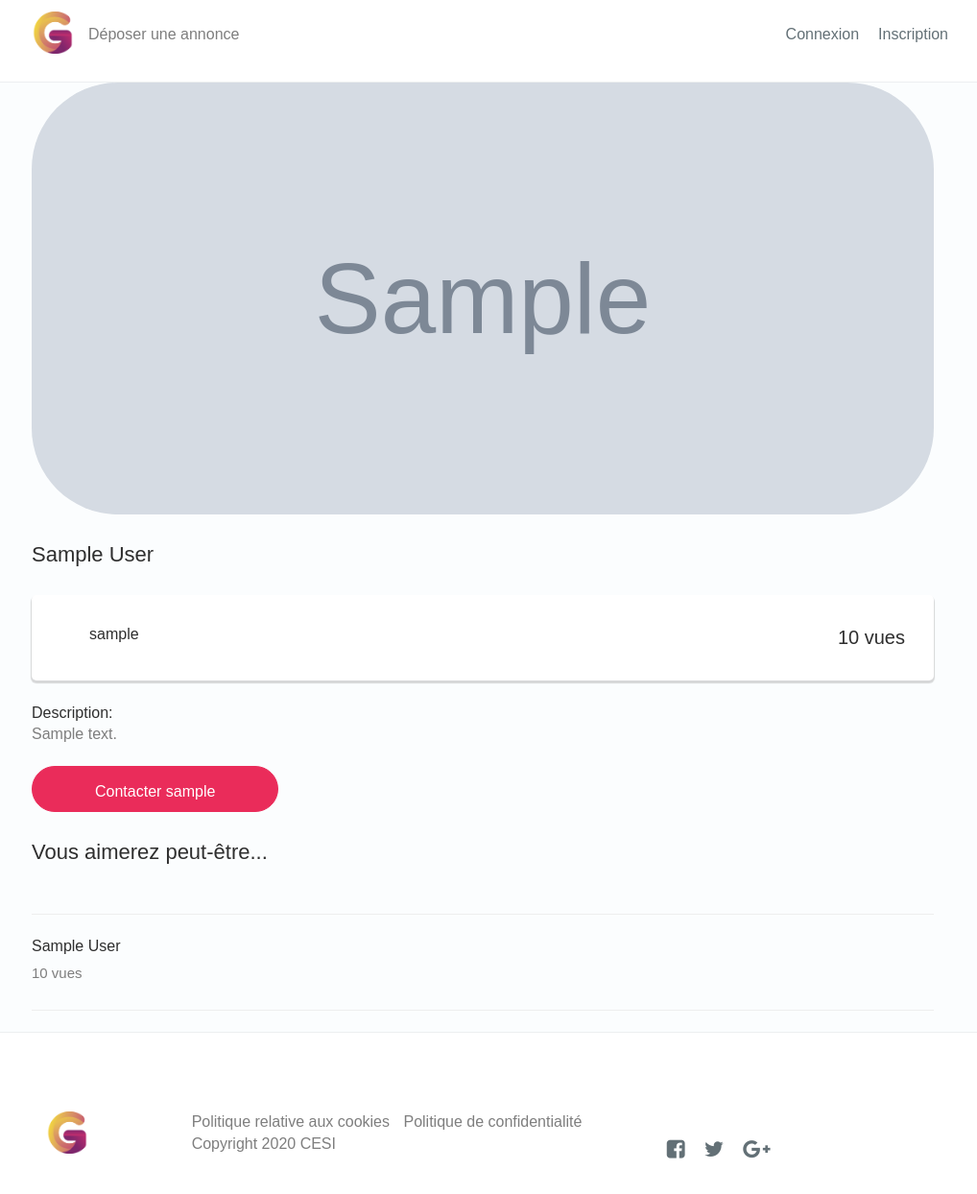
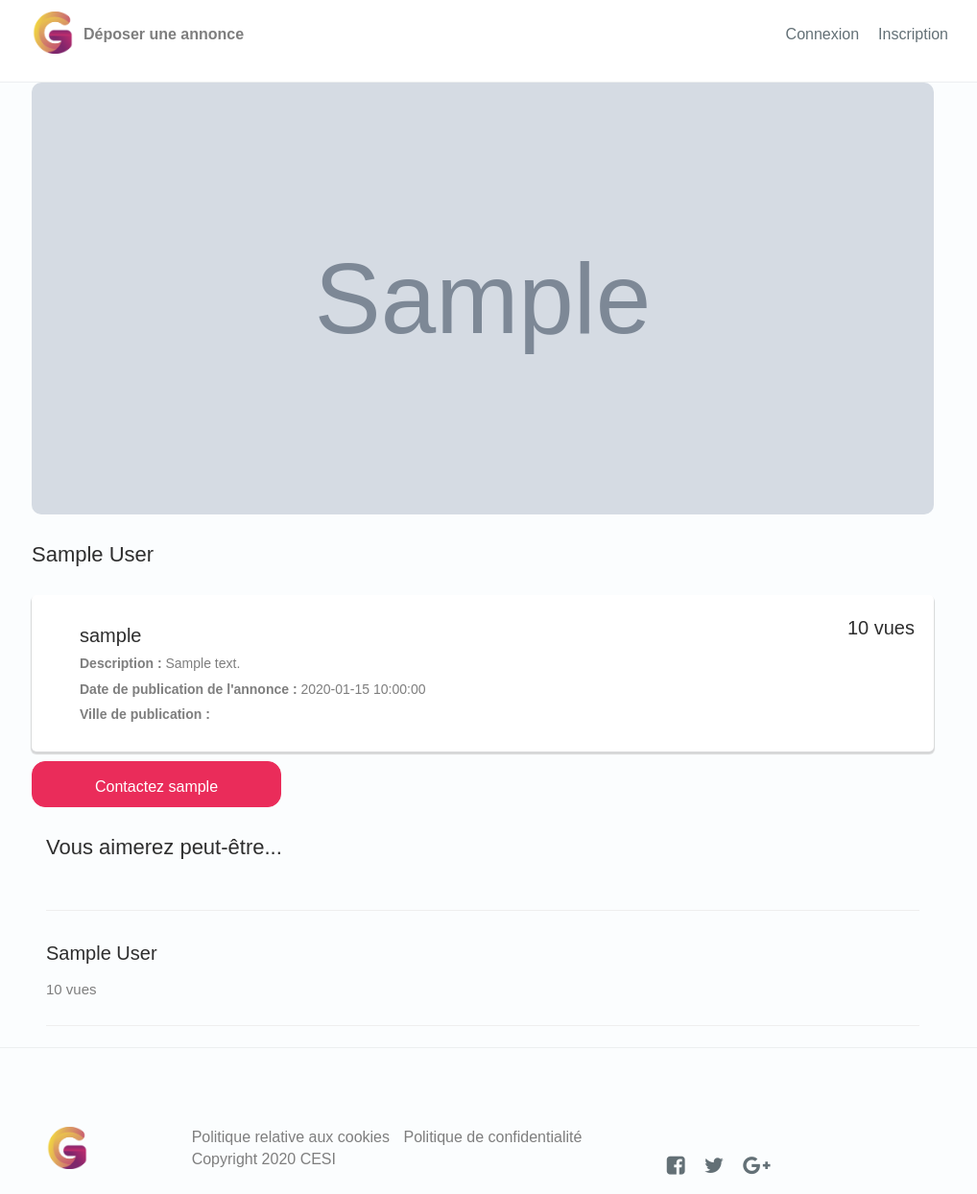
Before and after one commit to ProjetDocker-Ogungbemi-DI-Loreto/app-vide-grenier, a PHP site: page /posts/product/1 in a window 1280 px wide. Shown: the top 1244 px of the page at 96% size, without its empty margins (137-1155 px from the left). Before the commit the page ends 1207 px from the top, so only its background shows below. Run offline with PHP 8.4, Linux system fonts and the light colour scheme; tables that the repository leaves empty or names only in its code hold one stand-in row (values such as "Sample post"); grey boxes marked "Sample" are stand-in pictures; some libraries are stand-ins or nearby versions; some web fonts are replaced.

Commit message:
fix(App,Views,style):#31 amelioration de l'interface utilisateur

```diff
--- a/www/App/Views/Product/Show.html
+++ b/www/App/Views/Product/Show.html
@@ -33,7 +33,16 @@
                 <div class="author">
                     <div class="author-head">
                         <div class="sv-name">
-                            <div><a href="#">{{ article.username }}</a></div>
+                            <div><h4><a href="#">{{ article.username }}</a></h4></div>
+                            <div class="info-content">
+                                <h6><strong>Description : </strong> {{article.description}} </h6>
+                            </div>
+                            <div class="info-content">
+                                <h6><strong>Date de publication de l'annonce : </strong> {{article.published_date}}</h6>
+                            </div>
+                            <div class="info-content">
+                                <h6> <strong>Ville de publication : </strong>  {{article.ville}}</h6>
+                            </div>
                         </div>
                     </div>
 
@@ -43,21 +52,13 @@
                             {{ article.views }} vues
                         </div>
                     </div>
-                    <div class="clearfix"></div>
-                </div>
-                <div class="info">
-                    <div class="info-content">
-                        <h4>Description:</h4>
-                        <p>{{article.description}}</p>
-                    </div>
-                    <div class="u-area mt-small">
-                        <a name="submit" href="mailto:{{article.email}}" class="btn btn-primary u-btn">Contacter {{article
-                            .username}}
-                        </a>
+                    <div class="clearfix">
 
                     </div>
                 </div>
-            </div>
+                <div class="u-area mt-small">
+                    <a name="submit" href="mailto:{{article.email}}" class="btn btn-primary u-btn">Contactez {{article .username}}</a>
+                </div>
 
 
             <!-- right column -->
@@ -70,7 +71,7 @@
                         {% for suggestion in suggestions %}
                         <div class="col-lg-12 col-sm-12">
                             <div class="v-desc">
-                                <a href="{{ ('/product/' ~ suggestion.id) }}">{{suggestion.name}}</a>
+                                <h4><a href="{{ ('/product/' ~ suggestion.id) }}">{{suggestion.name}}</a></h4>
                             </div>
 
                             <div class="v-views">
--- a/www/App/Views/base.html
+++ b/www/App/Views/base.html
@@ -42,7 +42,7 @@
                     </div>
                     <div class="hidden-xs">
                         <ul class="list-inline menu">
-                            <li class="color-active"><a href="/product">Déposer une annonce</a></li>
+                            <strong><li class="color-active"><a href="/product">Déposer une annonce</a></li></strong>
                         </ul>
                     </div>
 
@@ -52,7 +52,7 @@
                         <div class="selectuser pull-left">
                             <div class="btn-group pull-right dropdown">
                                 <button class="btn btn-default dropdown-toggle" type="button" id="dropdownMenu1" data-toggle="dropdown" aria-haspopup="true" aria-expanded="true">
-                                    {{ user.username }}
+                                    <strong>{{ user.username }}</strong>
                                     <span class="caret"></span>
                                 </button>
                                 <ul class="dropdown-menu">
--- a/www/composer.json
+++ b/www/composer.json
@@ -2,13 +2,13 @@
     "require": {
         "twig/twig": "~3.0",
       "ext-pdo": "*",
-      "ext-json": "*"
+      "ext-json": "*",
+        "phpmailer/phpmailer": "^6.9"
     },
     "autoload": {
         "psr-4": {
             "Core\\": "Core/",
-            "App\\": "App/",
-            "PHPMailer\\PHPMailer\\": "PHPMailer/src/"
+            "App\\": "App/"
 
         }
     }
--- a/www/public/index.php
+++ b/www/public/index.php
@@ -35,7 +35,6 @@
 $router->add('account', ['controller' => 'Users', 'action' => 'account', 'private' => true]);
 $router->add('product', ['controller' => 'Product', 'action' => 'index', 'private' => true]);
 $router->add('product/{id:\d+}', ['controller' => 'Product', 'action' => 'show']);
-//$router->add('product/{id:\d+}', ['controller' => 'Articles', 'action' => 'base']);
 $router->add('{controller}/{action}');
 
 // Nouvelle route pour la recherche d'articles
--- a/www/public/style/main.css
+++ b/www/public/style/main.css
@@ -619,9 +619,9 @@
   height: 450px; }
   .preview-article img {
     object-fit: cover;
-    border-radius: 90px;
     width: 100%;
-    height: 100%; }
+    height: 100%;
+    border-radius: 10px;}
 
 /*
 * Content Index
@@ -630,7 +630,10 @@
   background-color: #fbfdfe;
   margin: 0 auto;
 }
-
+.contact-form{
+  background: #E3DBD6FF;
+  border-radius: 15px;
+}
 .content-block .cb-header {
   padding: 20px 0;
   color: #7e7e7e; }
@@ -725,7 +728,8 @@
   .b-article .v-img img {
     object-fit: cover;
     height: 100%;
-    width: 100%; }
+    width: 100%;
+    border-radius: 9px;}
   .b-article .v-img .time {
     position: absolute;
     bottom: 0;
@@ -1600,10 +1604,11 @@
 * FOOTER
 */
 footer {
-  border-top: solid 1px #eceff0; }
+  border-top: solid 1px #eceff0;
+ }
   footer .row .padding-def {
     display: flex;
-    align-items: center; }
+    align-items: center;}
     @media only screen and (max-width: 767px) {
       footer .row .padding-def {
         flex-wrap: wrap;
@@ -1952,7 +1957,7 @@
   font-size: 22px; }
 
 .single-article .author {
-  padding: 30px;
+  padding: 20px;
   background-color: #ffffff;
   border-radius: 5px;
   -webkit-box-shadow: 0px 2px 1px 1px #d6d7d8;
@@ -2308,7 +2313,7 @@
   padding: 15px 65px;
   border: solid 1px #ea2c5a;
   height: 48px;
-  border-radius: 24px;
+  border-radius: 14px;
   font-weight: 500; }
   .u-btn:hover {
     color: #ea2c5a;
@@ -2319,7 +2324,8 @@
   color: #7e7e7e; }
   .upload-page .u-area {
     padding-top: 150px;
-    padding-bottom: 150px; }
+    padding-bottom: 150px;
+    }
     .upload-page .u-area i {
       font-size: 144px;
       color: #637076; }
```
